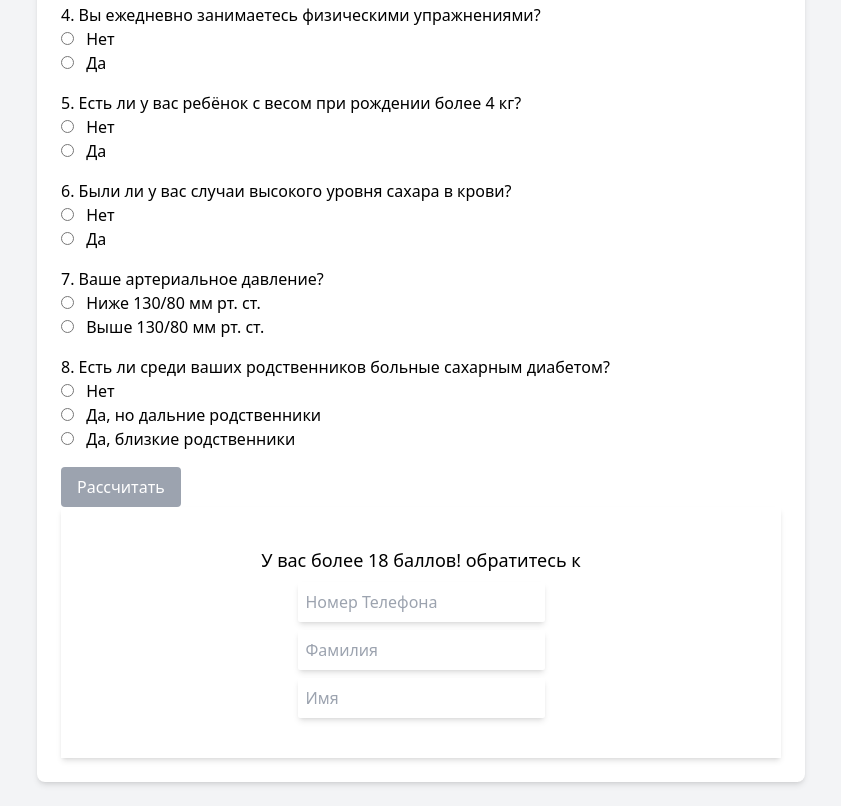
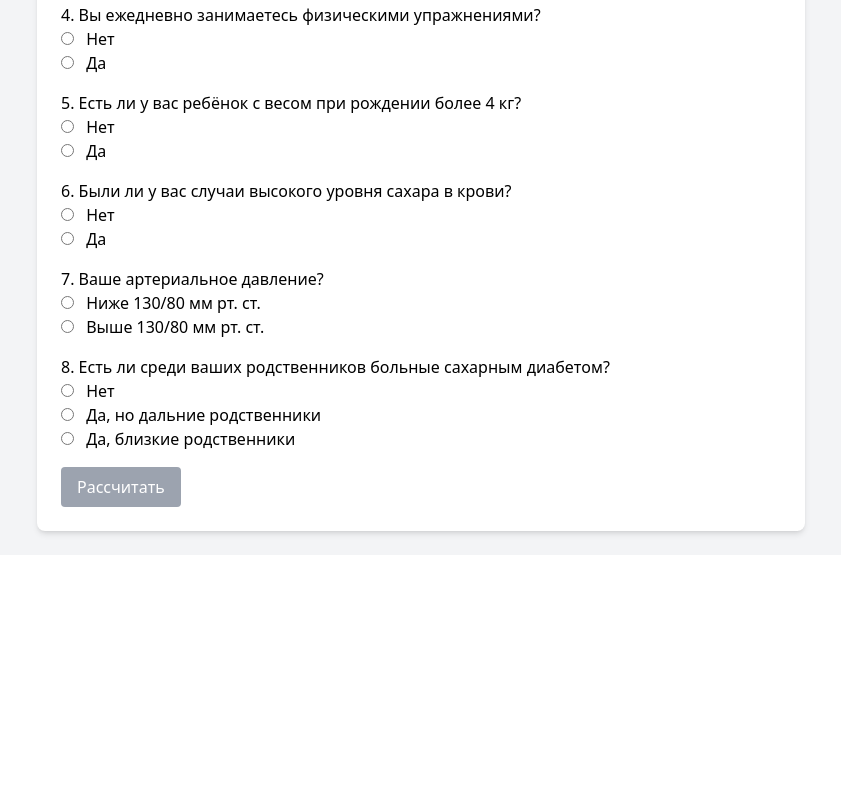
Before and after one commit to zerorich/TheBigProject, a plain HTML site: page index.html in a window 1280 px wide. Shown: the part 3056-3862 px from the top of the page, without its empty margins (219-1060 px from the left). After the commit the page ends 3611 px from the top, so only its background shows below. Drawn offline with nearby package versions, Linux system fonts and the light colour scheme.

Commit message:
Update index.html

```diff
--- a/index.html
+++ b/index.html
@@ -489,12 +489,6 @@
                         <p id="score" class="text-lg mt-2"></p>
                         <p id="advice" class="text-lg mt-4 font-medium"></p>
                     </div>
-                    <div id="help" class="shadow-md p-10 bg-white flex flex-col items-center">
-                        <h2 class="text-[18px]">У вас более 18 баллов! обратитесь к </h2>
-                        <input type="text" class="shadow-md rounded-sm mt-2 p-2" placeholder="Номер Телефона">
-                        <input type="text" class="shadow-md rounded-sm mt-2 p-2" placeholder="Фамилия">
-                        <input type="text" class="shadow-md rounded-sm mt-2 p-2" placeholder="Имя">
-                    </div>
                 </div>
             </div>
         </section>
```
